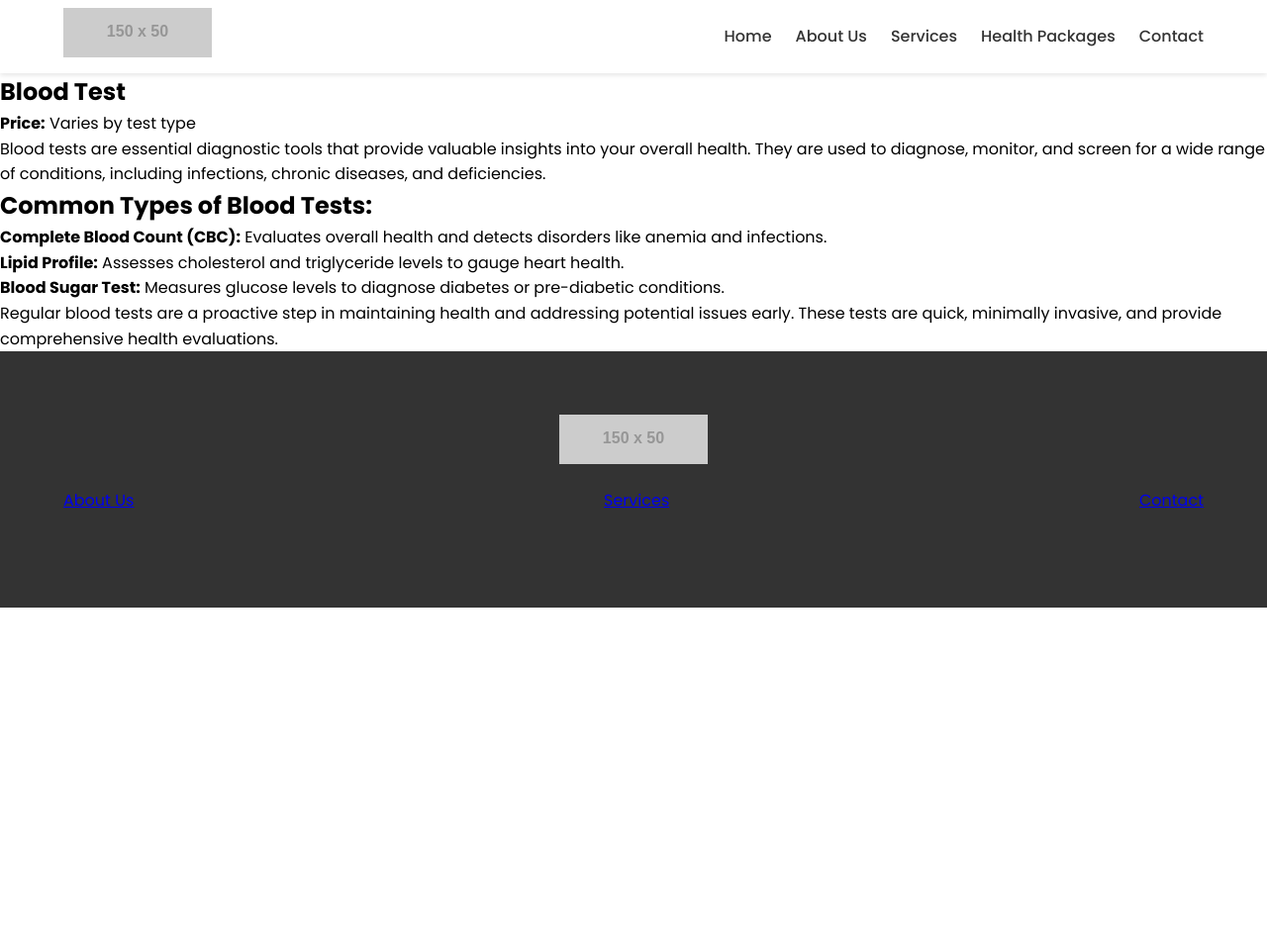
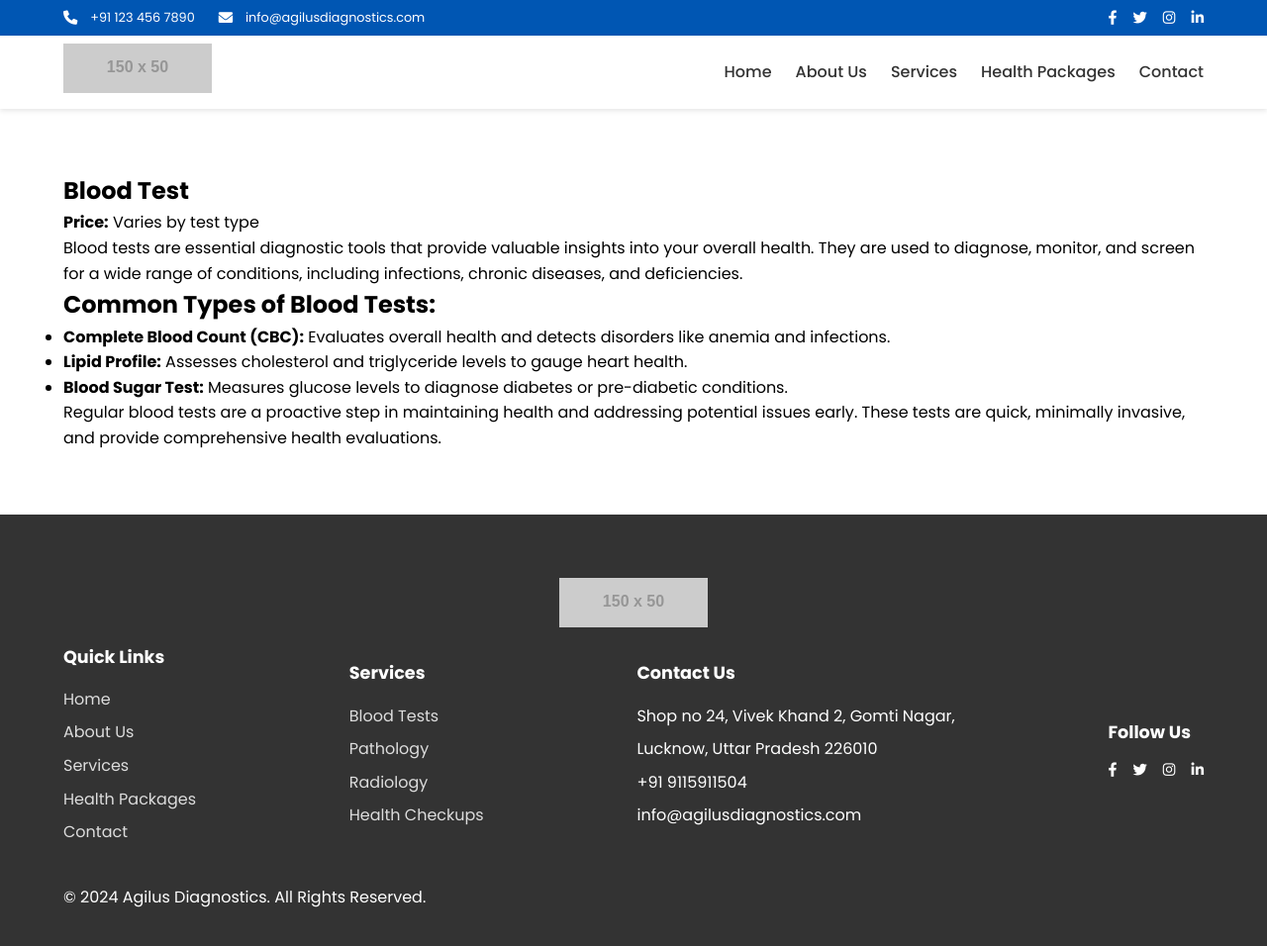
Before and after one commit to CodeCurio/SRL-Lab-Gomti-Nagar, a plain HTML site: page Our-Services/Blood-test.html in a window 1280 px wide. Shown: the whole page at 99% size. Before the commit the page ends 800 px from the top, so only its background shows below. Drawn offline with Linux system fonts and the light colour scheme; files that its build step writes are made by us from their sources; placeholder pictures from the web are drawn by us.

Commit message:
Did Some Fixes

```diff
--- a/Our-Services/Blood-test.html
+++ b/Our-Services/Blood-test.html
@@ -1,22 +1,40 @@
 <!DOCTYPE html>
 <html lang="en">
   <head>
-  <meta charset="UTF-8">
-  <meta name="viewport" content="width=device-width, initial-scale=1.0">
+    <meta charset="UTF-8" />
+    <meta name="viewport" content="width=device-width, initial-scale=1.0" />
     <title>Blood Test</title>
-  <link rel="stylesheet" href="styles.css">
-  <link rel="stylesheet" href="https://cdnjs.cloudflare.com/ajax/libs/font-awesome/6.0.0/css/all.min.css">
-  <link href="https://fonts.googleapis.com/css2?family=Poppins:wght@300;400;500;600;700&display=swap" rel="stylesheet">
+    <link rel="stylesheet" href="../styles.css" />
+    <link
+      rel="stylesheet"
+      href="https://cdnjs.cloudflare.com/ajax/libs/font-awesome/6.0.0/css/all.min.css"
+    />
+    <link
+      href="https://fonts.googleapis.com/css2?family=Poppins:wght@300;400;500;600;700&display=swap"
+      rel="stylesheet"
+    />
   </head>
   <body>
+    <div class="top-bar">
+      <div class="contact-info">
+        <span><i class="fas fa-phone"></i> +91 123 456 7890</span>
+        <span><i class="fas fa-envelope"></i> info@agilusdiagnostics.com</span>
+      </div>
+      <div class="social-icons">
+        <a href="#"><i class="fab fa-facebook-f"></i></a>
+        <a href="#"><i class="fab fa-twitter"></i></a>
+        <a href="#"><i class="fab fa-instagram"></i></a>
+        <a href="#"><i class="fab fa-linkedin-in"></i></a>
+      </div>
+    </div>
+
     <nav class="navbar">
-    <div class="hamburger">
-        <div class="bar"></div>
-        <div class="bar"></div>
-        <div class="bar"></div>
-    </div>
       <div class="logo">
-        <a href="../index.html"><img src="https://via.placeholder.com/150x50" alt="Agilus Diagnostics Logo"></a>
+        <img
+          href="./index.html"
+          src="https://via.placeholder.com/150x50"
+          alt="Agilus Diagnostics Logo"
+        />
       </div>
       <div class="nav-links">
         <ul>
@@ -27,36 +45,96 @@
           <li><a href="../contact.html">Contact</a></li>
         </ul>
       </div>
+      <div class="hamburger">
+        <div class="bar"></div>
+        <div class="bar"></div>
+        <div class="bar"></div>
+      </div>
     </nav>
-  <section id="blood-test">
+
+    <section class="test">
       <h1>Blood Test</h1>
       <p><strong>Price:</strong> Varies by test type</p>
       <p>
-      Blood tests are essential diagnostic tools that provide valuable insights into your overall health.
-      They are used to diagnose, monitor, and screen for a wide range of conditions, including infections, chronic diseases, and deficiencies.
+        Blood tests are essential diagnostic tools that provide valuable
+        insights into your overall health. They are used to diagnose, monitor,
+        and screen for a wide range of conditions, including infections, chronic
+        diseases, and deficiencies.
       </p>
       <h2>Common Types of Blood Tests:</h2>
       <ul>
-      <li><strong>Complete Blood Count (CBC):</strong> Evaluates overall health and detects disorders like anemia and infections.</li>
-      <li><strong>Lipid Profile:</strong> Assesses cholesterol and triglyceride levels to gauge heart health.</li>
-      <li><strong>Blood Sugar Test:</strong> Measures glucose levels to diagnose diabetes or pre-diabetic conditions.</li>
+        <li>
+          <strong>Complete Blood Count (CBC):</strong> Evaluates overall health
+          and detects disorders like anemia and infections.
+        </li>
+        <li>
+          <strong>Lipid Profile:</strong> Assesses cholesterol and triglyceride
+          levels to gauge heart health.
+        </li>
+        <li>
+          <strong>Blood Sugar Test:</strong> Measures glucose levels to diagnose
+          diabetes or pre-diabetic conditions.
+        </li>
       </ul>
       <p>
-      Regular blood tests are a proactive step in maintaining health and addressing potential issues early.
-      These tests are quick, minimally invasive, and provide comprehensive health evaluations.
+        Regular blood tests are a proactive step in maintaining health and
+        addressing potential issues early. These tests are quick, minimally
+        invasive, and provide comprehensive health evaluations.
       </p>
     </section>
     <footer class="site-footer">
       <div class="footer-content">
         <div class="footer-logo">
-            <a href="../index.html"><img src="https://via.placeholder.com/150x50" alt="Agilus Diagnostics Logo"></a>
+          <img
+            href="index.html"
+            src="https://via.placeholder.com/150x50"
+            alt="Agilus Diagnostics Logo"
+          />
         </div>
         <div class="footer-links">
-            <a href="../about.html">About Us</a>
-            <a href="../services.html">Services</a>
-            <a href="../contact.html">Contact</a>
+          <div class="footer-column">
+            <h4>Quick Links</h4>
+            <ul>
+              <li><a href="../index.html">Home</a></li>
+              <li><a href="../about.html">About Us</a></li>
+              <li><a href="../services.html">Services</a></li>
+              <li><a href="#packages">Health Packages</a></li>
+              <li><a href="../contact.html">Contact</a></li>
+            </ul>
+          </div>
+          <div class="footer-column">
+            <h4>Services</h4>
+            <ul>
+              <li><a href="../services.html">Blood Tests</a></li>
+              <li><a href="../services.html">Pathology</a></li>
+              <li><a href="../services.html">Radiology</a></li>
+              <li><a href="../services.html">Health Checkups</a></li>
+            </ul>
+          </div>
+          <div class="footer-column">
+            <h4>Contact Us</h4>
+            <ul>
+              <li>Shop no 24, Vivek Khand 2, Gomti Nagar,</li>
+              <li>Lucknow, Uttar Pradesh 226010</li>
+              <li>+91 9115911504</li>
+              <li>info@agilusdiagnostics.com</li>
+            </ul>
+          </div>
+          <div class="footer-column">
+            <h4>Follow Us</h4>
+            <div class="social-icons">
+              <a href="#"><i class="fab fa-facebook-f"></i></a>
+              <a href="#"><i class="fab fa-twitter"></i></a>
+              <a href="#"><i class="fab fa-instagram"></i></a>
+              <a href="#"><i class="fab fa-linkedin-in"></i></a>
+            </div>
+          </div>
+        </div>
+        <div class="copyright">
+          <p>&copy; 2024 Agilus Diagnostics. All Rights Reserved.</p>
         </div>
       </div>
     </footer>
+    <script src="../script.js"></script>
   </body>
 </html>
--- a/script.js
+++ b/script.js
@@ -10,14 +10,14 @@ document.addEventListener('DOMContentLoaded', function() {
         <button class="close-nav">&times;</button>
         <nav class="fullscreen-nav-content">
             <ul>
-                <li><a href="index.html">Home</a></li>
-                <li><a href="about.html">About Us</a></li>
-                <li><a href="#services">Services</a></li>
+                <li><a href="../index.html">Home</a></li>
+                <li><a href="../about.html">About Us</a></li>
+                <li><a href="../services">Services</a></li>
                 <li><a href="#packages">Health Packages</a></li>
-                <li><a href="#contact">Contact</a></li>
+                <li><a href="../contact">Contact</a></li>
             </ul>
             <div class="fullscreen-nav-contact">
-                <p><i class="fas fa-phone"></i> +91 123 456 7890</p>
+                <p><i class="fas fa-phone"></i> +91 9115911504</p>
                 <p><i class="fas fa-envelope"></i> info@srldiagnostics.com</p>
                 <div class="fullscreen-social-icons">
                     <a href="#"><i class="fab fa-facebook-f"></i></a>
--- a/styles.css
+++ b/styles.css
@@ -566,6 +566,7 @@ body {
     .nav-links.mobile-menu-active {
         display: block;
         max-height: 500px;
+        transition: max-height 0.3s ease-in-out;
     }
 
     .nav-links ul {
@@ -1531,6 +1532,7 @@ body {
     .nav-links.mobile-menu-active {
         display: block;
         max-height: 500px;
+        transition: max-height 0.3s ease-in-out;
     }
 
     .nav-links ul {
```
Also changed, not shown: Our-Services/CT-Scan.html (+71 -15 lines), Our-Services/MRI-Scan.html (+45 -8 lines), index.html (+5 -5 lines). Lines whose indentation alone changed are shown as unchanged.
